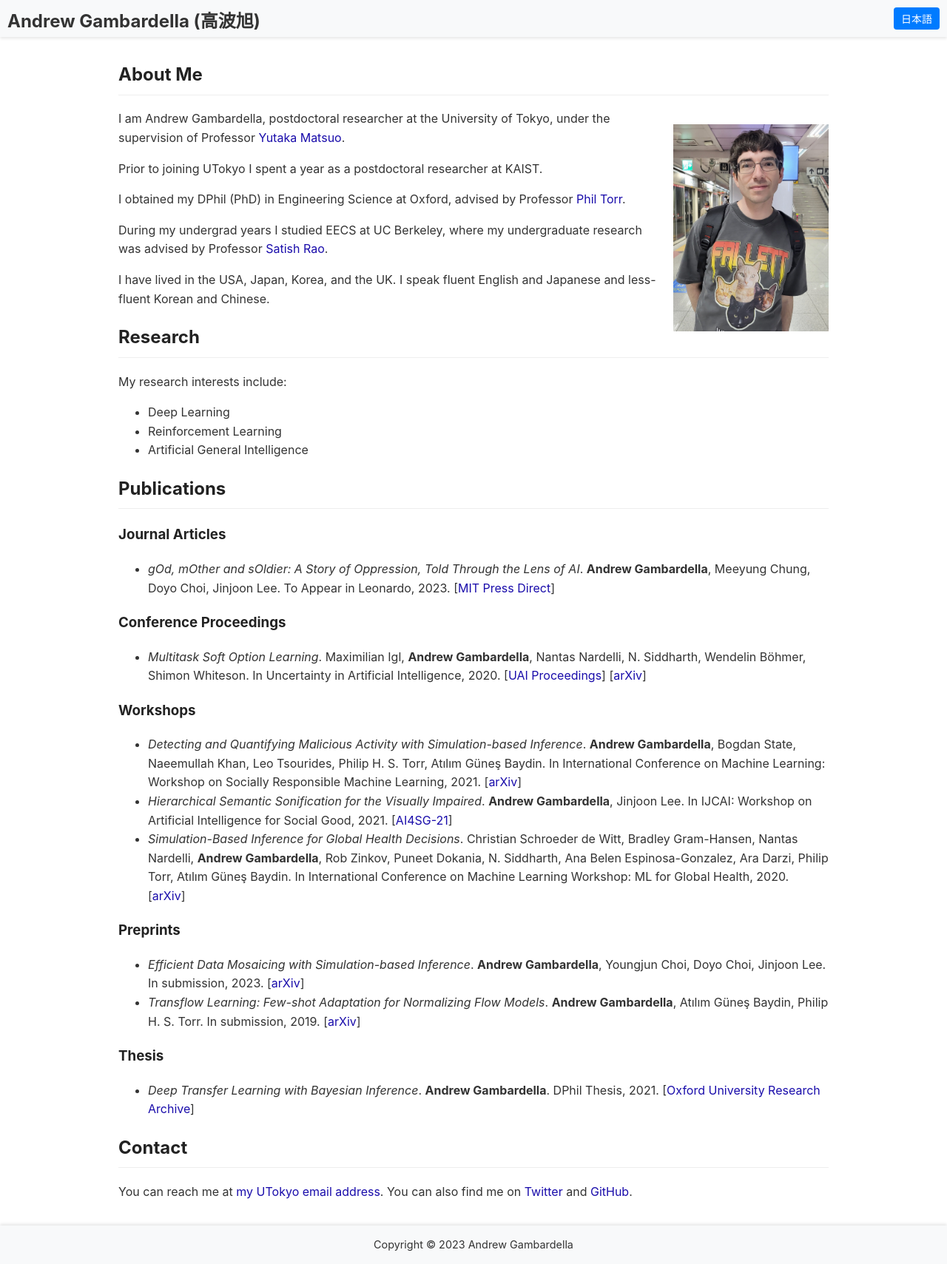
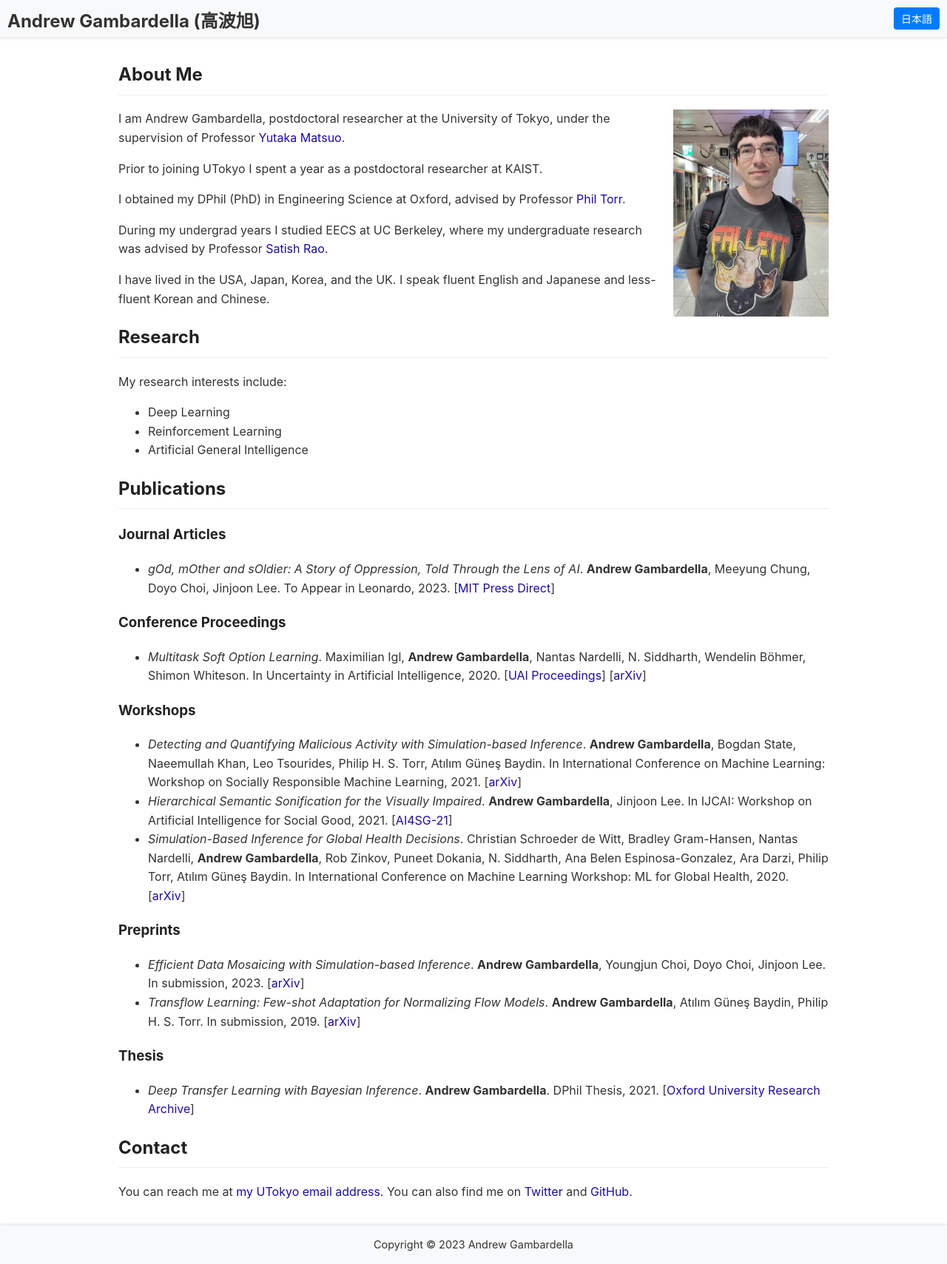
Before and after one commit to atgambardella/atgambardella.github.io, a Jekyll site: the page built from index.md, in a window 1280 px wide. Shown: the whole page at 74% size. Built offline with Jekyll 4.4.1, drawn with Linux system fonts in a browser that asks for light colours; a script that is not in the unit is left out.

Commit message:
try adding picture

```diff
--- a/_layouts/default.html
+++ b/_layouts/default.html
@@ -24,7 +24,7 @@
       <h2>About Me</h2>
       {% endif %}
       <div class="about-me-content" style="position: relative;">
-        <div style="float: right; margin-left: 20px; margin-top: 20px;">
+        <div style="float: right; margin-left: 20px; margin-top: 0px;">
           <img src="/assets/images/profile_picture.jpg" alt="Profile Picture" width="210" height="280">
         </div>
         <div style="padding-right: 10px;">
```
